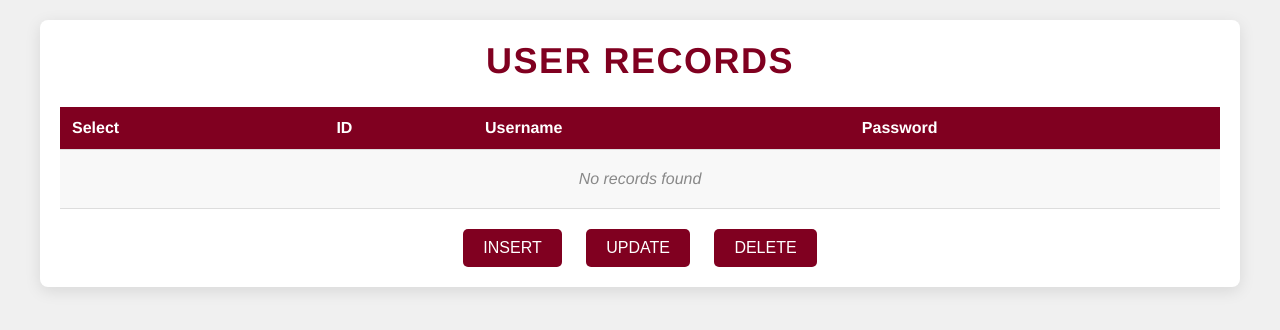
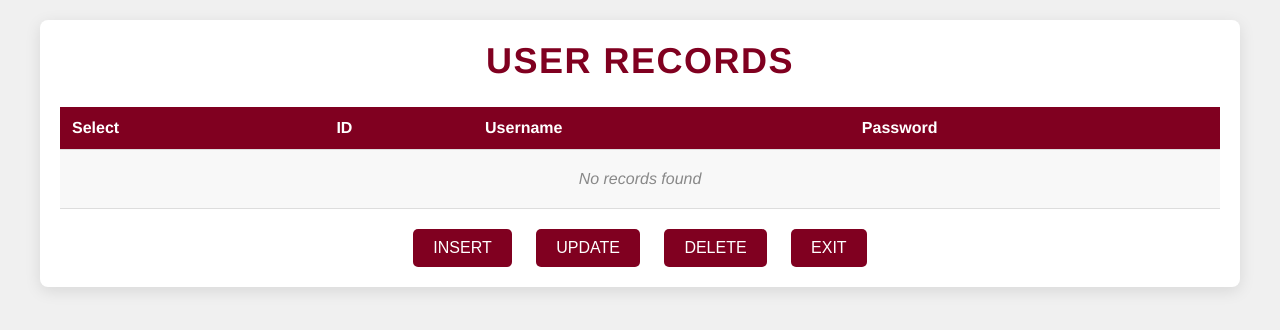
Before and after one commit to aacdnrz/records, a PHP site: page /manage.php in a window 1280 px wide. Shown: the top 330 px of the page. Run offline with PHP 8.4, Linux system fonts and the light colour scheme; data that the repository does not hold is empty.

Commit message:
updated version

```diff
--- a/records/manage.php
+++ b/records/manage.php
@@ -180,9 +180,10 @@ $result = $conn->query($sql);
             </table>
 
             <div class="button-container">
-                <button type="button" onclick="location.href='insert.php'">INSERT</button>
+                 <button type="button" onclick="location.href='insert.php'">INSERT</button>
                 <button type="button" onclick="location.href='update.php'">UPDATE</button>
                 <button type="submit">DELETE</button>
+                <button type="button" onclick="location.href='login.php'">EXIT</button>
             </div>
         </form>
     </div>
```
